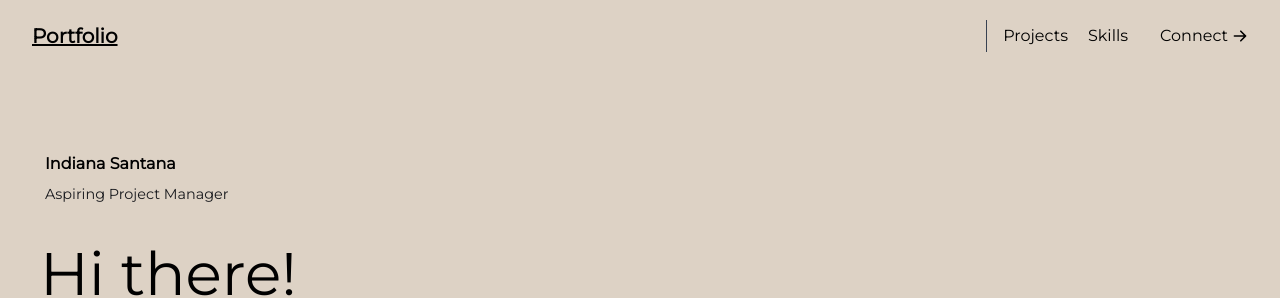
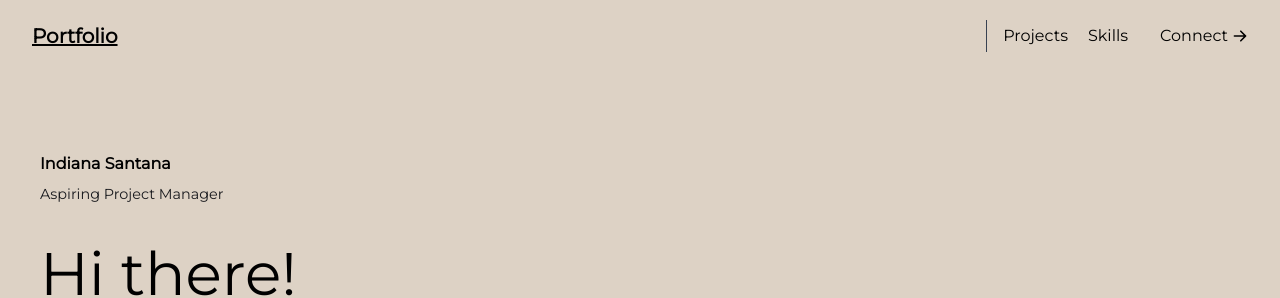
Before and after one commit to IndianaSantana1/indiana-santana-portfolio, a React (Create React App) app: page / in a window 1280 px wide. Shown: the top 298 px of the page. Built offline with nearby package versions, Linux system fonts and the light colour scheme.

Commit message:
update header styling

```diff
--- a/src/index.css
+++ b/src/index.css
@@ -26,11 +26,9 @@
   font-size: 1rem;
   padding-bottom: 0.5rem;
   font-weight: 600;
-  padding-left: 5px;
 }
 .position-header {
   font-size: 0.9rem;
-  padding-left: 5px;
   color: #1a1b1f;
   padding-bottom: 2rem;
 }
```
